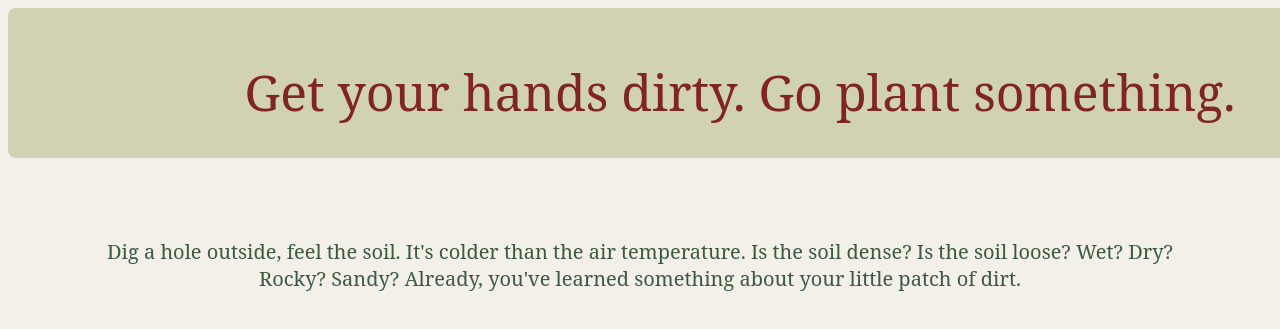
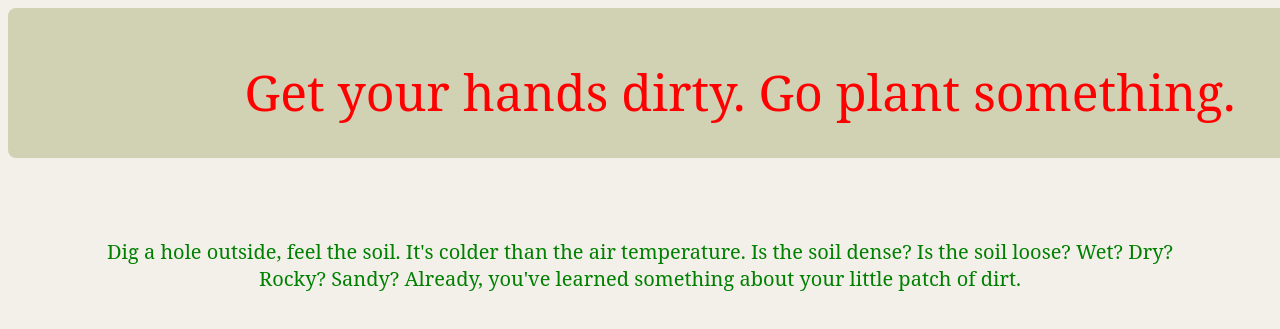
Before and after one commit to LC101-September-2021/assignment-4-html-me-something-AmandaHEC, a website: page index.html in a window 1280 px wide. Shown: the top 329 px of the page. Drawn offline with Linux system fonts and the light colour scheme; grey boxes are pictures that could not be loaded.

Commit message:
Finished

```diff
--- a/styles.css
+++ b/styles.css
@@ -9,7 +9,7 @@ body {
 #mainHeading{
     text-align: center;
     font-size: 50px;
-    color:rgb(128, 37, 37);
+    color:red;
     position: relative;
     top: 0;
     left: 0;
@@ -107,5 +107,5 @@ h6{
       }
 
 .funParagraph{
-    color:rgb(62, 90, 62);
+    color:green;
 }
```
